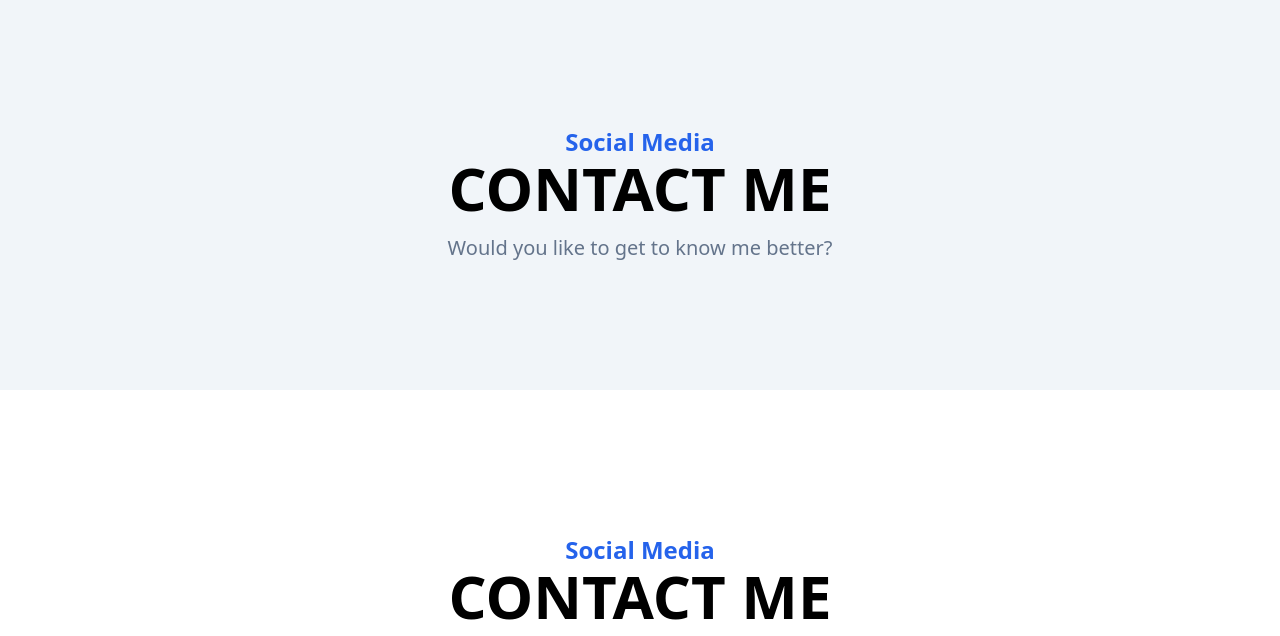
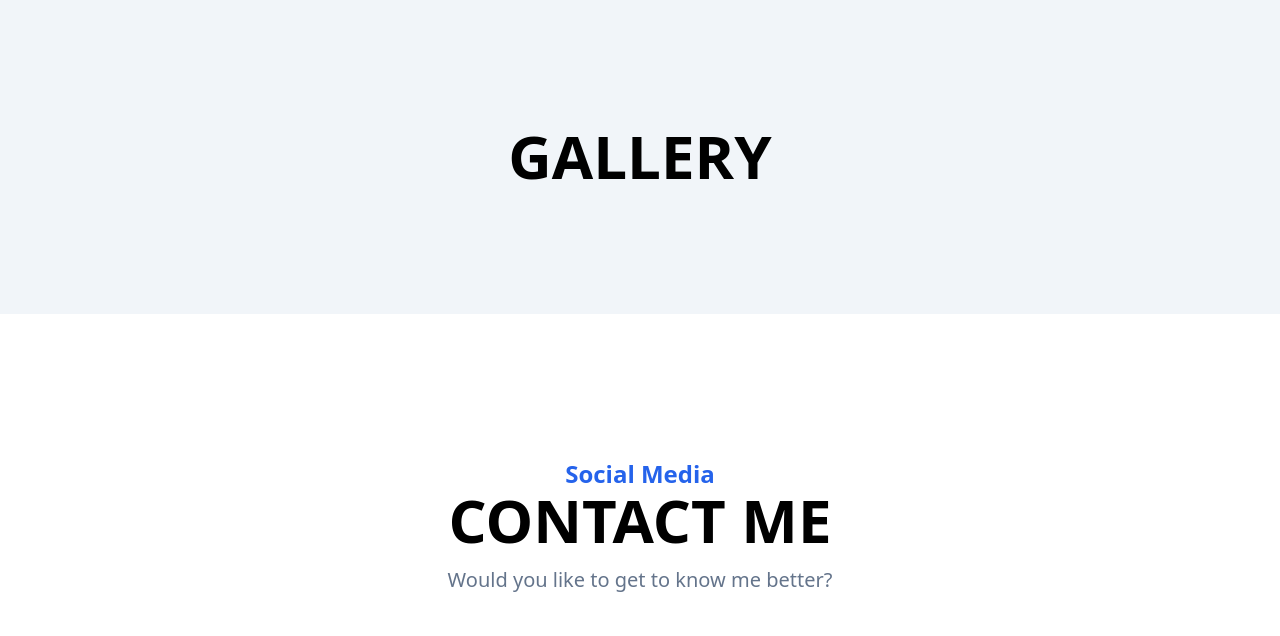
Before and after one commit to JoyAbrian/JoyIntroWeb, a website: page src/index.html in a window 1280 px wide. Shown: the part 2560-3196 px from the top of the page. Drawn offline with nearby package versions, Linux system fonts and the light colour scheme.

Commit message:
gallery header

```diff
--- a/src/index.html
+++ b/src/index.html
@@ -180,12 +180,7 @@
         <div class="max-w-screen-xl mx-auto">
             <div class="w-full px-4">
                 <div class="max-w-xl mx-auto text-center mb-16">
-                    <h4 class="font-semibold xs:text-lg md:text-xl lg:text-2xl text-blue-600 dark:text-blue-300">Social
-                        Media</h4>
-                    <h2 class="font-bold text-black xs:text-3xl md:text-5xl lg:text-6xl mb-4 dark:text-white">CONTACT ME
-                    </h2>
-                    <p class="font-medium xs:text-md md:text-lg lg:text-xl text-slate-500 dark:text-slate-300">Would you
-                        like to get to know me better?</p>
+                    <h2 class="font-bold text-black xs:text-3xl md:text-5xl lg:text-6xl mb-4 dark:text-white">GALLERY</h2>
                 </div>
             </div>
         </div>
```
